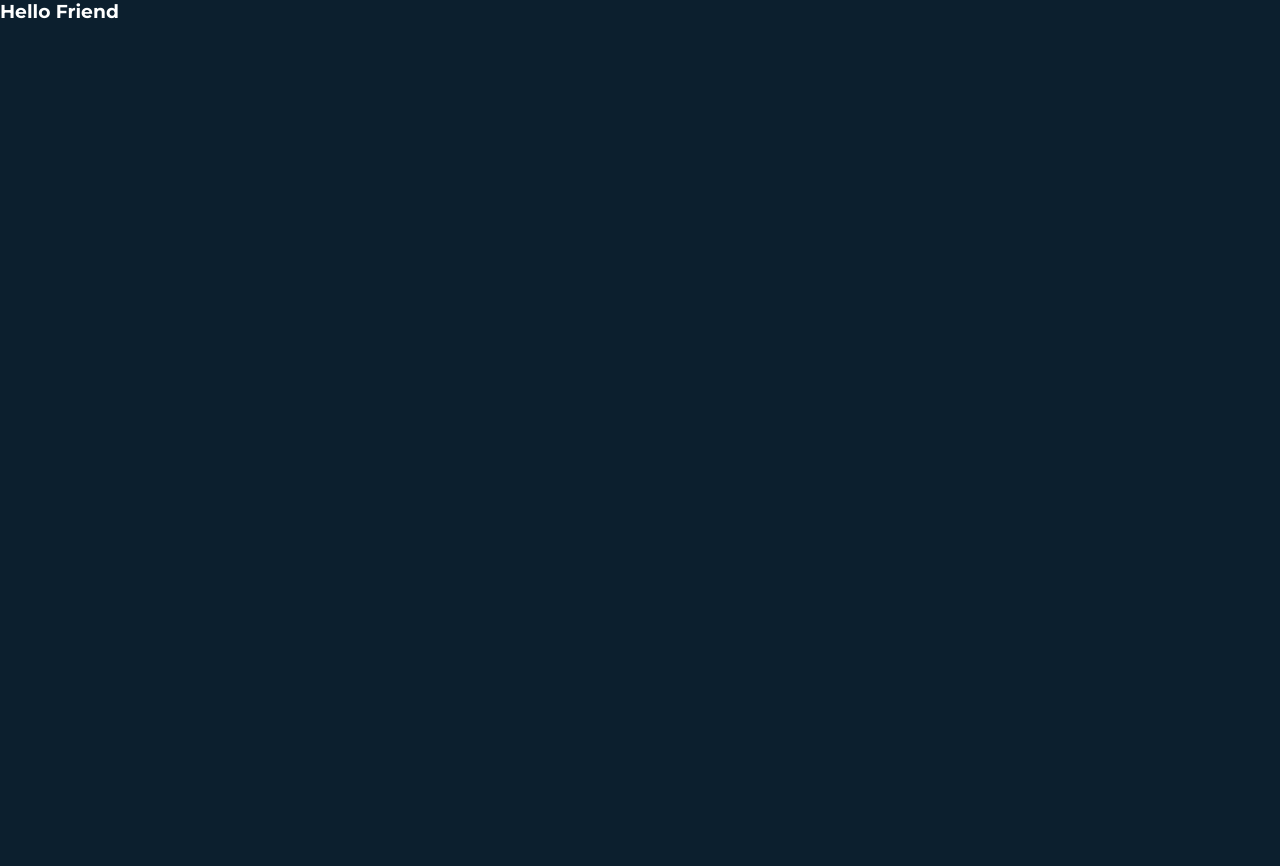
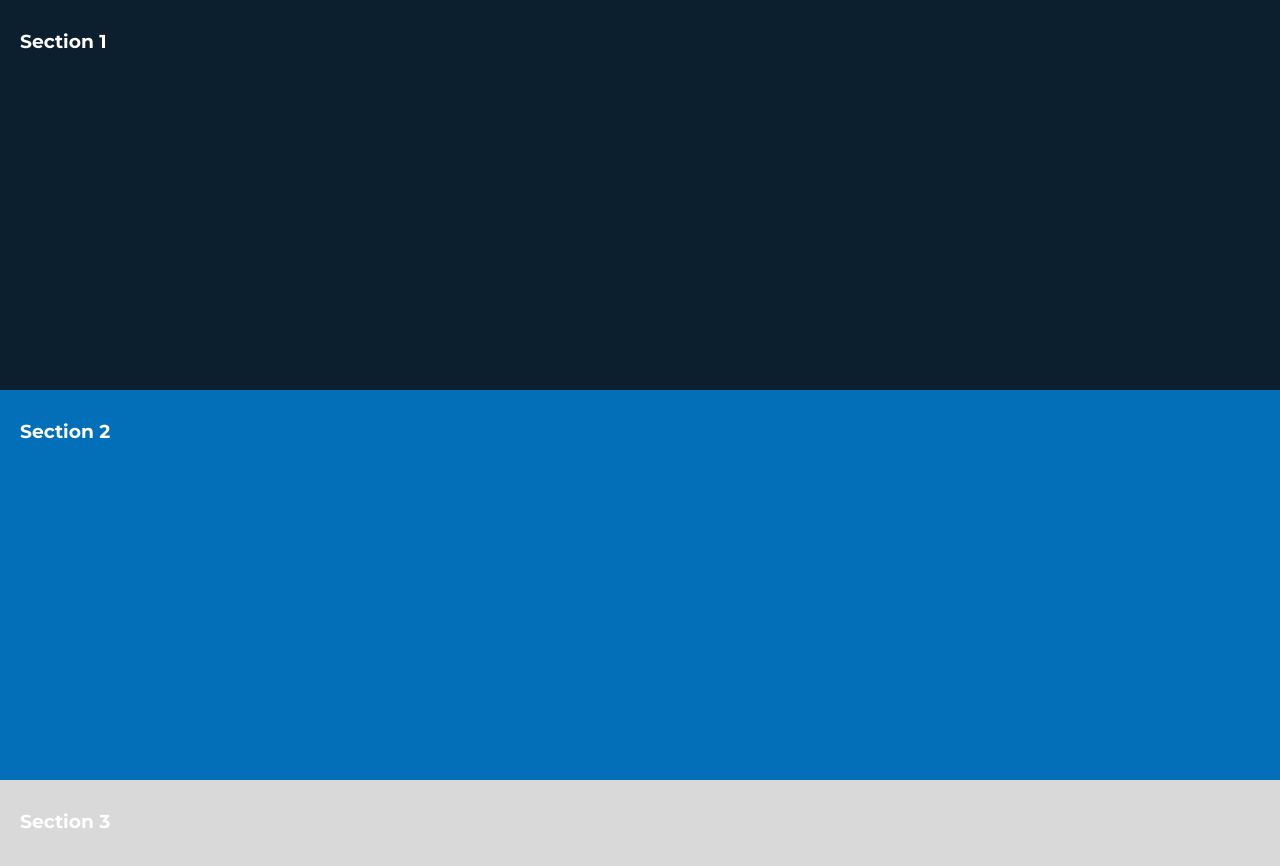
Before and after one commit to KEENNEEDYY/powerlink-frontweb, a React (Vite) app: page / in a window 1280 px wide. Shown: the top 866 px of the page. Before the commit the page ends 800 px from the top, so only its background shows below. Built offline with nearby package versions, Linux system fonts and the light colour scheme.

Commit message:
Tracking page - Diagramate and backgroud
Signed-off-by: KEENNEEDYY <kennedy.costa.valenet@gmail.com>

```diff
--- a/src/App.tsx
+++ b/src/App.tsx
@@ -1,9 +1,10 @@
+import Tracking from "./routes/Tracking";
 
 export default function App() {
 
   return (
     <>
-      <h3>Hello Friend</h3>
+      <Tracking />
     </>
   )
 }
--- a/src/index.css
+++ b/src/index.css
@@ -1,13 +1,14 @@
 @import url('https://fonts.googleapis.com/css2?family=Montserrat:wght@300;400;500;700&family=Poppins:wght@400;700&family=Roboto:wght@400;700&display=swap');
 :root {
   --pwl-color-bg-one: #0C1F2E;
-  --pwl-color-bg-two: #FFFFFF;
-  --pwl-color-bg-tree: #0C1F2E;
-  --pwl-color-bg-four: #0C1F2E;
-  --pwl-color-bg-five: #0C1F2E;
-  --pwl-color-bg-six: #0C1F2E;
-  --pwl-color-bg-seven: #0C1F2E;
-  --pwl-color-bg-eigth: #0C1F2E;
+  --pwl-color-bg-two: #026FB8;
+  --pwl-color-bg-tree: #D9D9D9;
+  --pwl-color-bg-four: #3DB6E6;
+  --pwl-color-bg-b: #D9D9D9E5;
+  --pwl-color-bg-c: #FFFFFF;
+  --pwl-color-bg-d: #EDEDED;
+  --pwl-color-bg-e: #F8F8F8;
+  --pwl-color-bg-f: #309ED8;
 
   --pwl-color-font-one: #FFFFFF;
   --pwl-color-font-two: #000000;
@@ -31,6 +32,13 @@ html, body {
   color: var(--pwl-color-font-one);
 }
 
-main {
-  padding: 0 20px;
+.pwl-container{
+  width: 100%;
+  margin: 0 auto;
 }
+
+.pwl-align-itens{
+  display: flex;
+  flex-direction: column;
+  align-items: center;
+}
--- /dev/null
+++ b/src/routes/Tracking/index.tsx
@@ -0,0 +1,28 @@
+import './styles.css';
+
+export default function Tracking() {
+    return(
+        <>
+            <main className="pwl-tracking-main pwl-align-itens">
+                <section id="pwl-tracking-section-one">
+                    <h3>Section 1</h3>
+                </section>
+                <section id="pwl-tracking-section-two">
+                    <h3>Section 2</h3>
+                </section>
+                <section id="pwl-tracking-section-tree">
+                    <h3>Section 3</h3>
+                </section>
+                <section id="pwl-tracking-section-four">
+                    <h3>Section 4</h3>
+                </section>
+                <section id="pwl-tracking-section-five">
+                    <h3>Section 5</h3>
+                </section>
+                <section id="pwl-tracking-section-six">
+                    <h3>Section 6</h3>
+                </section>
+            </main>
+        </>
+    )
+}
--- /dev/null
+++ b/src/routes/Tracking/styles.css
@@ -0,0 +1,26 @@
+.pwl-tracking-main section{
+    width: 100%;
+    padding: 30px 20px;
+    min-height: 390px;
+}
+
+#pwl-tracking-section-one{
+    background-color: var(--pwl-color-bg-one);
+}
+
+#pwl-tracking-section-two{
+    background-color: var(--pwl-color-bg-two);
+}
+#pwl-tracking-section-tree{
+    background-color: var(--pwl-color-bg-tree);
+}
+#pwl-tracking-section-four{
+    background-color: var(--pwl-color-bg-two);
+}
+#pwl-tracking-section-five{
+    background-color: var(--pwl-color-bg-one);
+}
+#pwl-tracking-section-six{
+    background: linear-gradient(0deg, var(--pwl-color-bg-four) 50%, var(--pwl-color-bg-tree)  50%);
+    background-repeat: no-repeat;
+}
```
